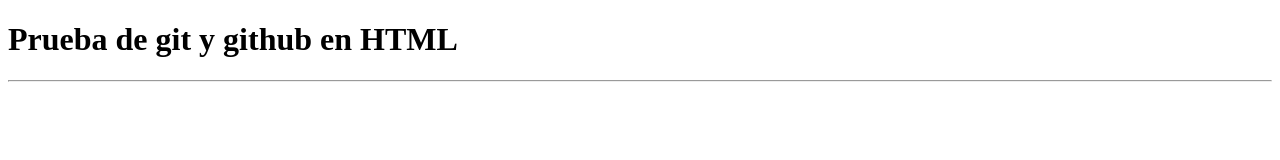
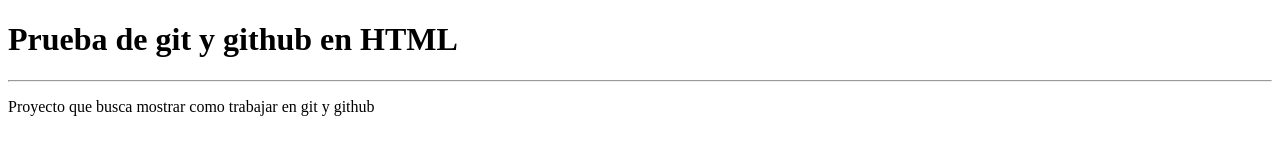
Before and after one commit to lecos8/PruebaGit_27, a plain HTML site: page PruebaGit_27.html in a window 1280 px wide. Drawn offline with Linux system fonts and the light colour scheme.

Commit message:
Se agrega parrafo

```diff
--- a/PruebaGit_27.html
+++ b/PruebaGit_27.html
@@ -6,6 +6,6 @@
     <body>
         <h1>Prueba de git  y github en HTML </h1>
         <hr>
-
+        <p>Proyecto que busca mostrar como trabajar en git y github</p>
     </body>
 </html>
```
